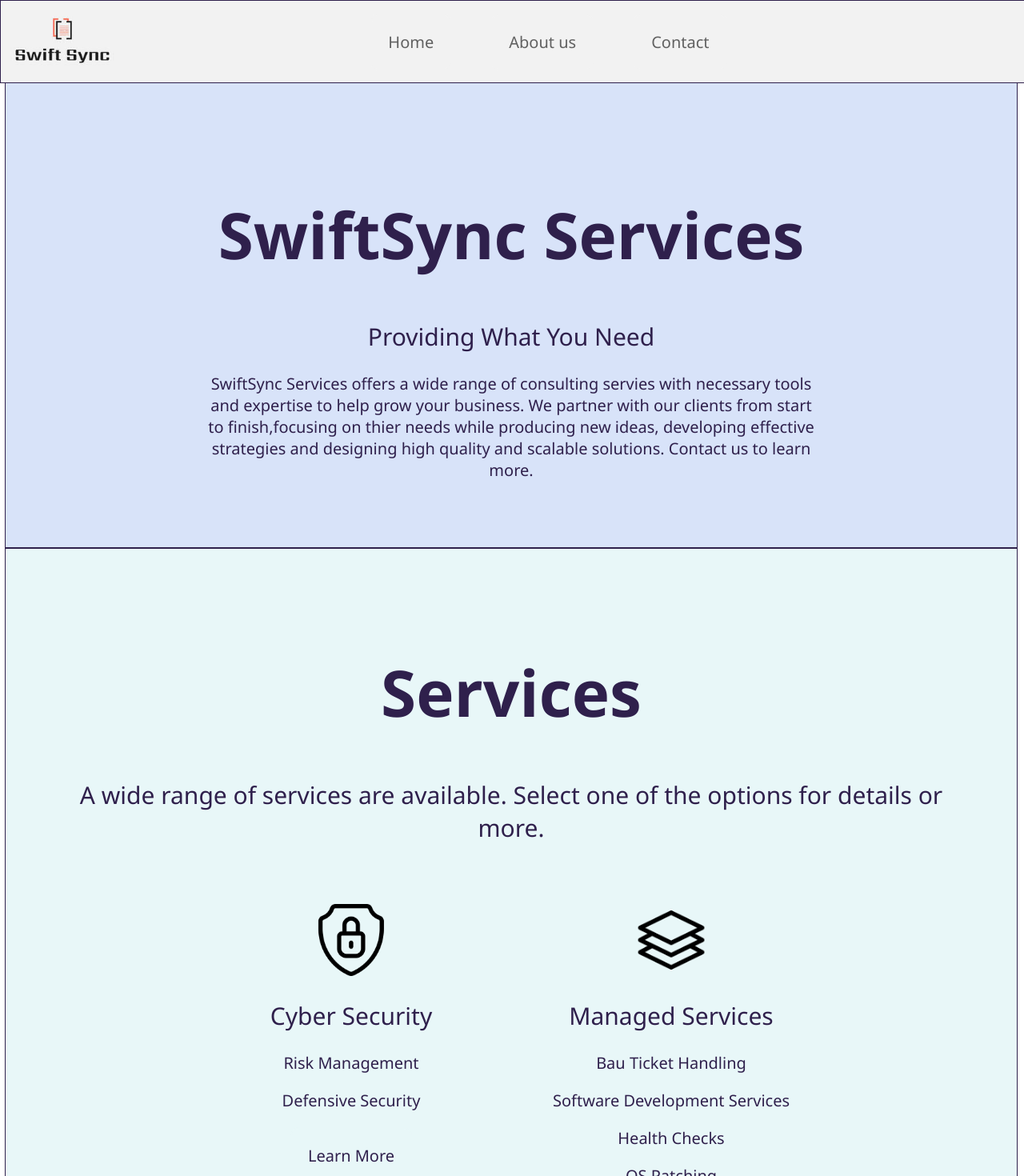
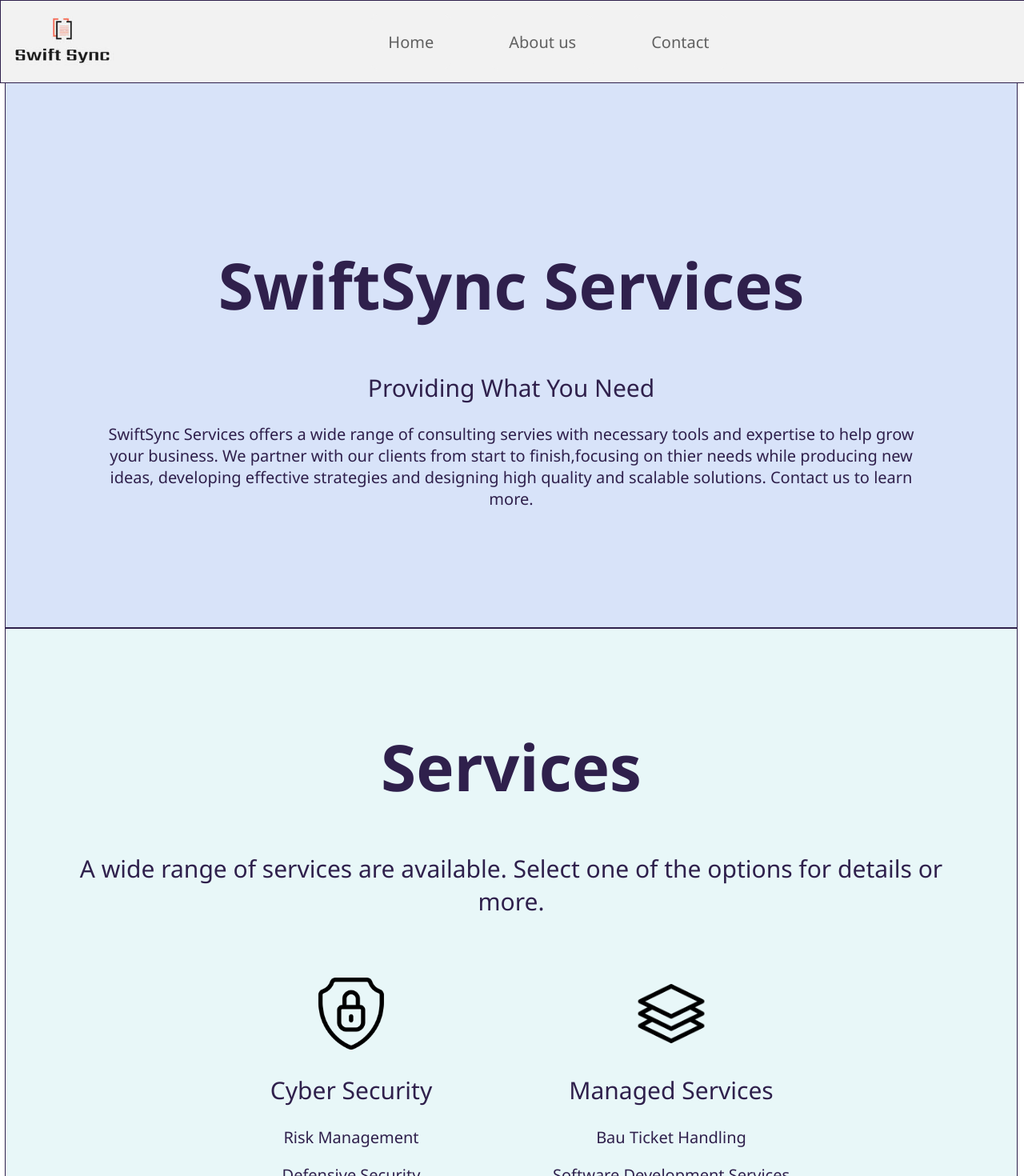
Before and after one commit to Kera-ab/SSS-websiteTest, a React (Vite) app: page / in a window 1280 px wide. Shown: the top 1470 px of the page at 80% size. Built offline with nearby package versions, Linux system fonts and the light colour scheme.

Commit message:
removed aws

```diff
--- a/package.json
+++ b/package.json
@@ -10,8 +10,6 @@
     "preview": "vite preview"
   },
   "dependencies": {
-    "amplify": "^0.0.11",
-    "aws-amplify": "^6.0.19",
     "nodemailer": "^6.9.11",
     "react": "^18.2.0",
     "react-dom": "^18.2.0",
--- a/src/Mainpage/Home.css
+++ b/src/Mainpage/Home.css
@@ -10,9 +10,7 @@
   .Text-Area {
     color: #2F204C;
     background-color: #D8E3F9; /* Light Purple Background Color */
-    padding: 5%; /* Add padding for spacing */
-    padding-left: 20%;
-    padding-right: 20%;
+    padding: 10%; /* Add padding for spacing */
     text-align: center; /* Center align text */
     font-family: 'Segoe UI', Tahoma, Geneva, Verdana, sans-serif;
   }
--- a/src/Mainpage/Services.css
+++ b/src/Mainpage/Services.css
@@ -4,7 +4,7 @@
     width:100%;
     color: #2F204C;
     background-color: #E8F7F8; /* Light Purple Background Color */
-    padding: 70px; /* Add padding for spacing */
+    padding: 5%; /* Add padding for spacing */
     text-align: center; /* Center align text */
     font-family: 'Segoe UI', Tahoma, Geneva, Verdana, sans-serif;
   }
```
Also changed, not shown: 1 other file (tests, documents, lock files or other folders).
